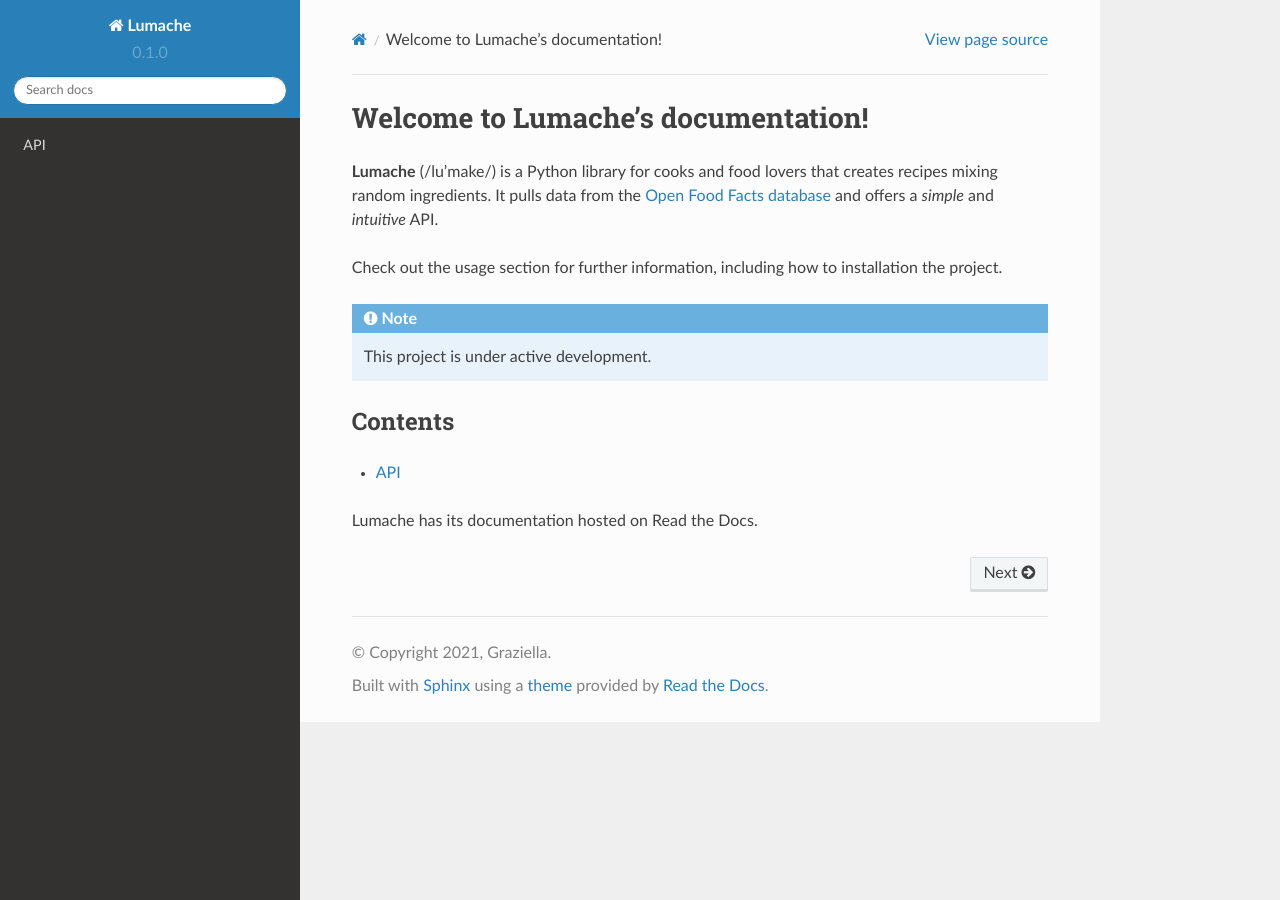
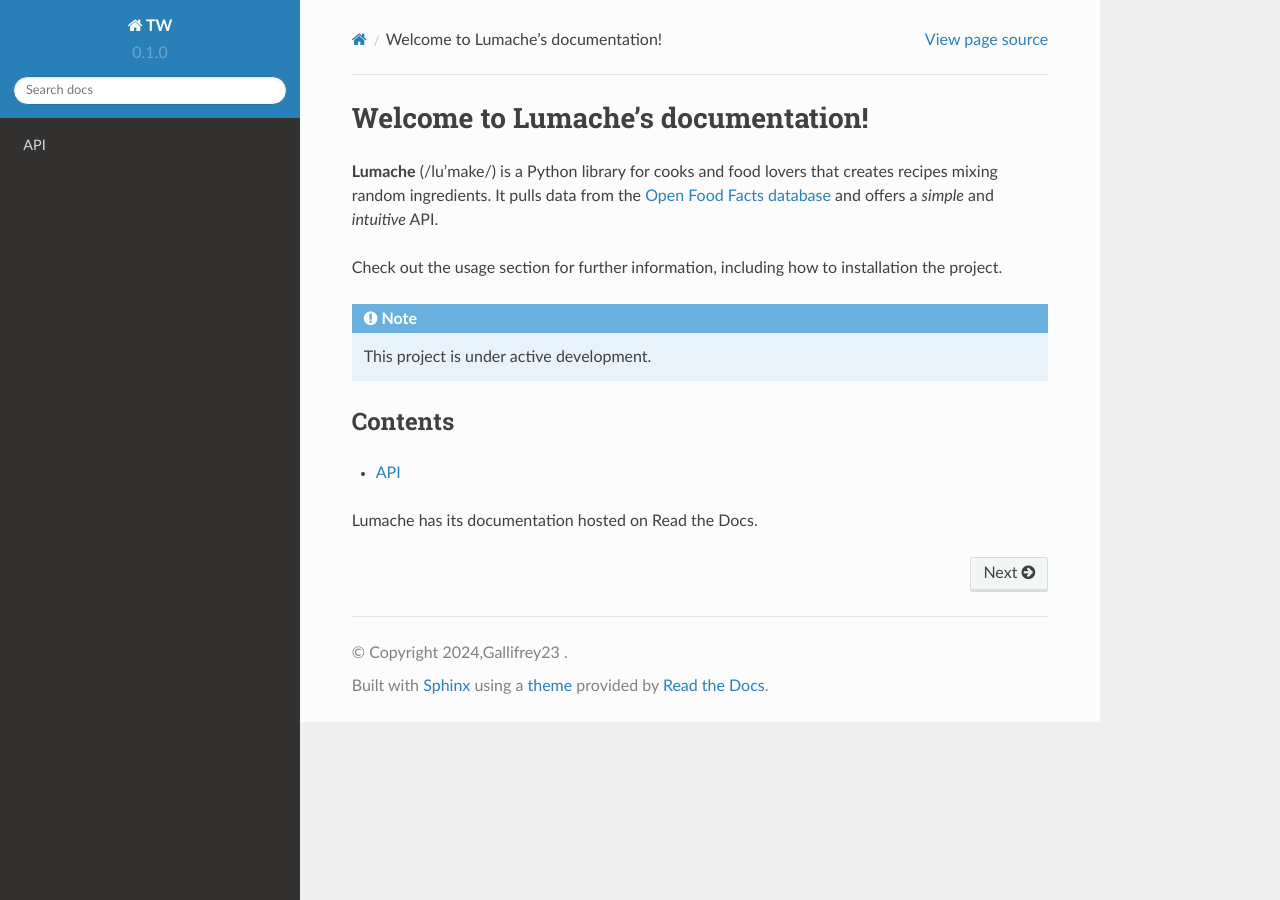
Before and after one commit to Gallifrey23/techwriting, a Sphinx documentation site: the page built from docs/source/index.rst, in a window 1280 px wide. Built offline with Sphinx 7.4.7 and the Read the Docs theme 2.0.0, drawn with Linux system fonts in a browser that asks for light colours; pages that are not in the unit, such as notebooks, are missing from menus.

Commit message:
Update conf.py

```diff
--- a/docs/source/conf.py
+++ b/docs/source/conf.py
@@ -2,9 +2,9 @@
 
 # -- Project information
 
-project = 'Lumache'
-copyright = '2021, Graziella'
-author = 'Graziella'
+project = 'TW'
+copyright = '2024,Gallifrey23 '
+author = 'Gallifrey23'
 
 release = '0.1'
 version = '0.1.0'
```
